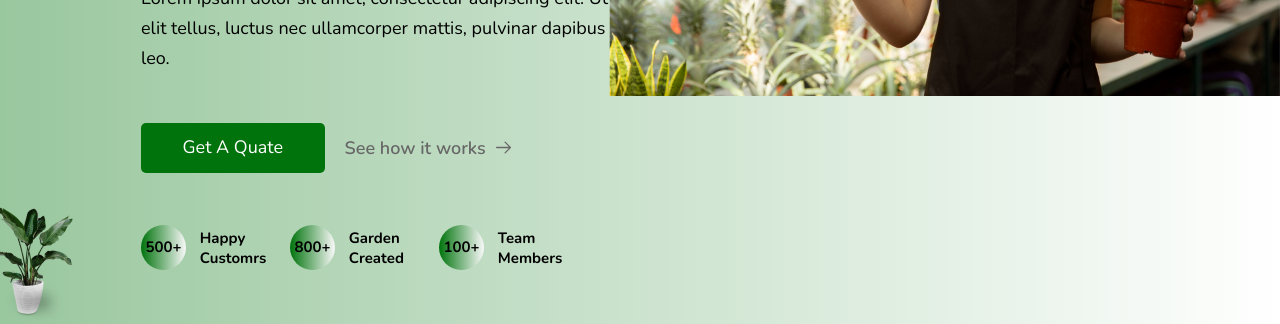
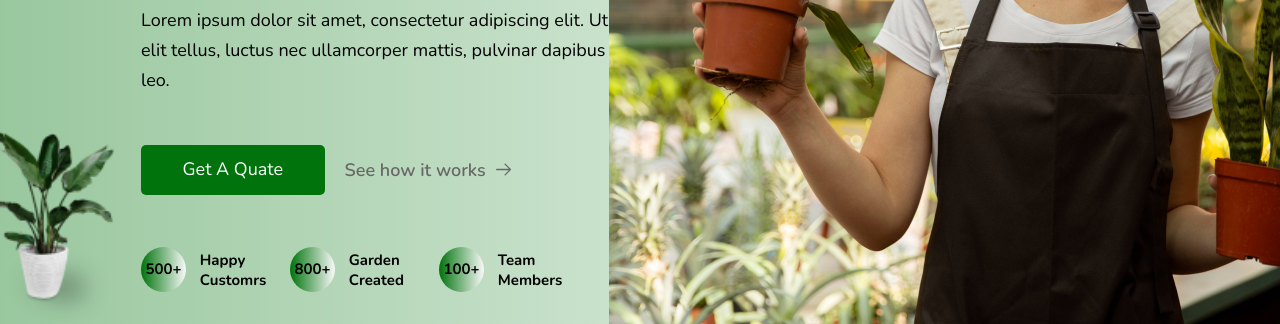
Before and after one commit to ElenaBratus/DZ16-1, a plain HTML site: page index.html in a window 1280 px wide. Shown: the part 539-863 px from the top of the page. Drawn offline with nearby package versions, Linux system fonts and the light colour scheme.

Commit message:
created images

```diff
--- a/index.html
+++ b/index.html
@@ -179,24 +179,33 @@
     </header>
     <Navigation_Menu class="flex items-center flex">
       <div
-        class="w-[375px] h-[719px] my-0 mx-[auto] lg:flex lg:w-[1920px] bg-gradient-to-r from-[#00730CCF]/40 to-[#FBF6EE00]"
+        class="w-[375px] my-0 mx-[auto] lg:flex lg:w-[1920px] bg-gradient-to-r from-[#00730CCF]/40 to-[#FBF6EE00]"
       >
         <div class="w-full h-[240px] lg:hidden">
           <img class="object-cover" src="images/Navigation_Menu/Img1.png" />
         </div>
         <div
-          class="max-[1023px]:hidden w-[10%] h-[719px] flex items-end bg-contain bg-no-repeat bg-[center_bottom_40px]"
+          class="max-[1023px]:hidden w-[10%] h-[719px] flex items-end bg-no-repeat relative"
         >
-          <img class="" src="images/Navigation_Menu/flower.png" />
-
+          <div class="w-[90%] h-[719px] relative flex items-end pb-[10px]">
             <img
-            class="block absolute object-cover"
-            src="images/Navigation_Menu/shadow.png"
+              class="w-full h-[38%] object-contain absolute object-bottom z-40"
+              src="images/Navigation_Menu/flower.png"
+              alt="flower"
+            />
+          </div>
+          <div class="w-[90%] h-[25.46px] absolute flex items-end mb-0">
+            <img
+              class="w-full object-contain absolute object-bottom z-0"
+              src="images/Navigation_Menu/Ellipse 20.svg"
               alt="shadow"
             />
           </div>
-        <div class="w-full ml-[14.5px] font-['Nunito'] flex-nowrap lg:w-[37%]">
-          <div class="h-[19.89px] mt-[47.63px] flex lg:h-[20px] lg:mt-[75px]">
+        </div>
+        <div
+          class="w-full ml-[14.5px] font-['Nunito'] flex-nowrap content-around lg:w-[37%] lg:h-[719px]"
+        >
+          <div class="h-[19.89px] mt-[47.63px] flex lg:h-[20px]">
             <div
               class="w-[23.8px] h-[19.89px] object-cover lg:h-[20px]"
               style="background-image: url(images/Navigation_Menu/Vector.svg)"
@@ -243,18 +252,24 @@
             </button>
           </div>
           <div class="w-full flex justify-around">
+            <div class="mb-[40px]">
+              <div class="relative">
                 <img
-              class="mt-[-35px] object-cover relative lg:hidden"
+                  class="object-contain lg:hidden"
                   src="images/Navigation_Menu/flower.png"
                   alt="flowers"
                 />
+              </div>
+              <div class="">
                 <img
-              class="block absolute object-cover lg:hidden"
-              src="images/Navigation_Menu/shadow.png"
+                  class="mt-[-35px] ml-0 absolute object-cover lg:hidden"
+                  src="images/Navigation_Menu/Ellipse 20.svg"
                   alt="shadow"
                 />
+              </div>
+            </div>
             <div
-              class="w-[80%] mt-[25px] flex justify-around text-nowrap font-normal text-[10px] leading-[13.64px] lg:hidden"
+              class="w-[80%] flex justify-around items-center text-nowrap font-normal text-[10px] leading-[13.64px] lg:hidden"
             >
               <button
                 class="w-[45%] h-[32px] rounded-[32px] bg-[#FFF8F1] bg-gradient-to-r from-[#FFF8F1] to-[#D7E8D9]"
@@ -313,9 +328,13 @@
           </div>
         </div>
         <div
-          class="max-[1023px]:hidden w-[53%] h-[719px] bg-contain bg-no-repeat bg-[center_top_46px]"
-          style="background-image: url(images/Navigation_Menu/Img1.png)"
-        ></div>
+          class="max-[1023px]:hidden w-[53%] h-[719px] relative flex items-end"
+        >
+          <img
+            class="h-[673px] object-cover absolute"
+            src="images/Navigation_Menu/Img1.png"
+          />"
+        </div>
       </div>
     </Navigation_Menu>
   </body>
```
Also changed, not shown: images/Navigation_Menu/Ellipse 20.svg (added). Lines whose indentation alone changed are shown as unchanged.
